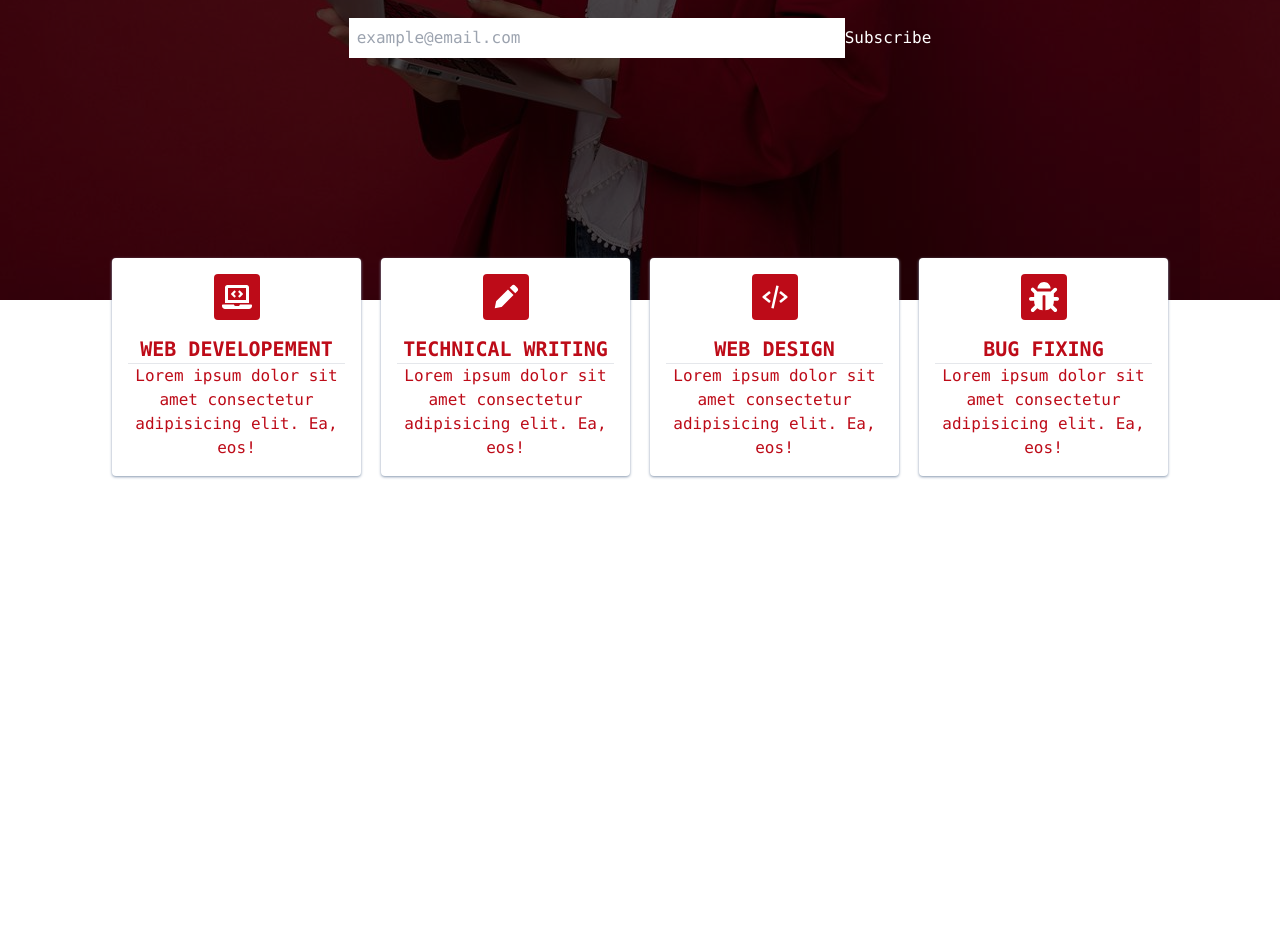
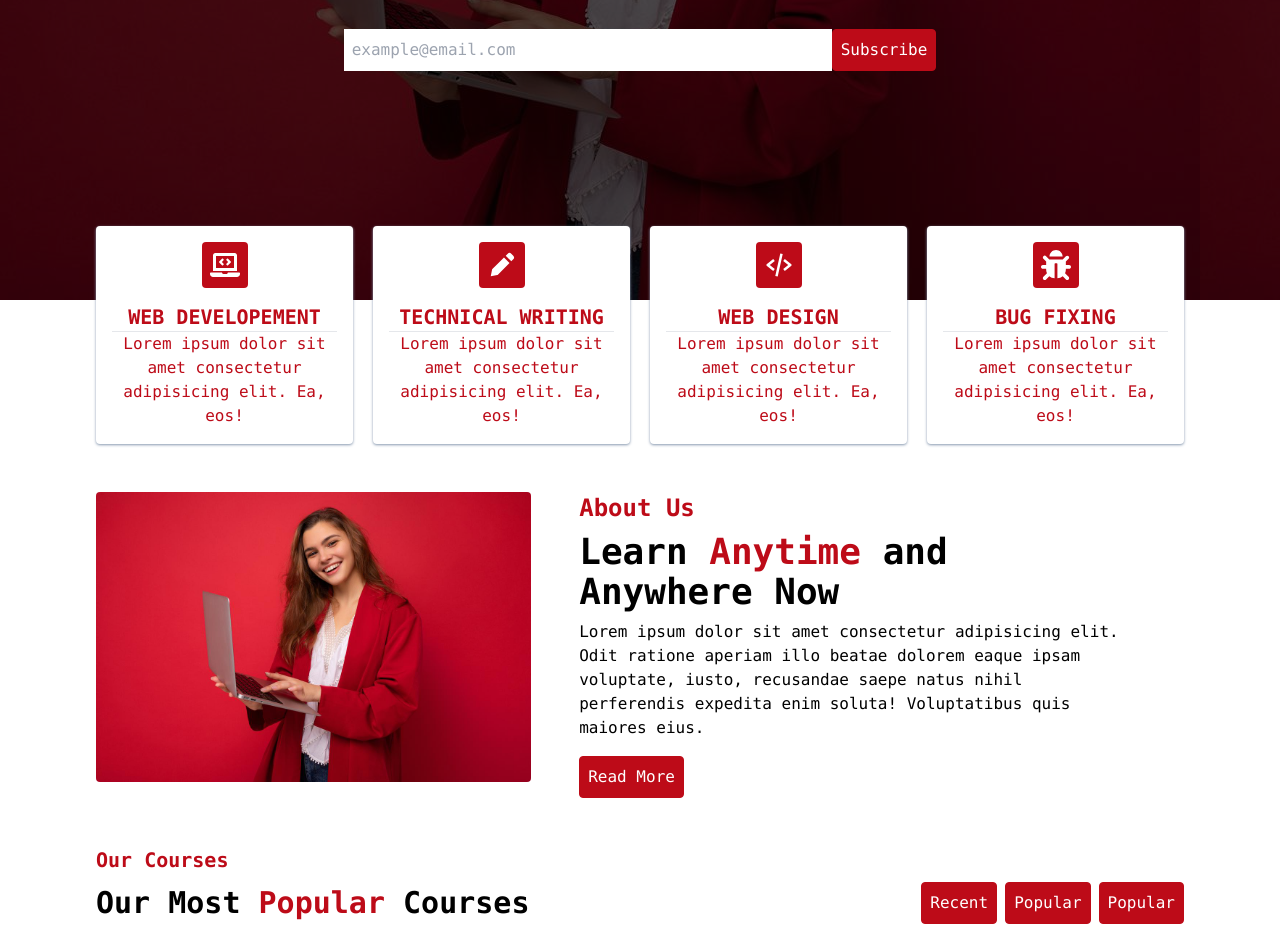
Before and after one commit to doiayokanmi/HiQ, a Next.js app: page / in a window 1280 px wide. Shown: the part 500-1452 px from the top of the page. Before the commit the page ends 992 px from the top, so only its background shows below. Built offline with nearby package versions, Linux system fonts and the light colour scheme.

Commit message:
Positioning set and bttom -48 set

```diff
--- /dev/null
+++ b/components/Courses.jsx
@@ -0,0 +1,27 @@
+import React from "react";
+
+const Courses = () => {
+  return (
+    <>
+      <section className="px-24 pb-5">
+        <h1 className="text-primary text-xl font-bold">Our Courses</h1>
+
+        <div className="flex justify-between items-center py-2">
+          <div>
+            <h1 className="text-3xl font-bold">
+              Our Most <span className="text-primary">Popular</span> Courses{" "}
+            </h1>
+          </div>
+          <div className="flex gap-2">
+            <button className="sign">Recent</button>
+            <button className="sign">Popular</button>
+            <button className="sign">Popular</button>
+
+          </div>
+        </div>
+      </section>
+    </>
+  );
+};
+
+export default Courses;
--- a/components/Hero.jsx
+++ b/components/Hero.jsx
@@ -15,7 +15,7 @@ const Hero = () => {
           id="innerHero"
           className=""
         >
-          <h1 className="text-7xl">HiQ Technology</h1>
+          <h1 className="text-8xl uppercase">HiQ Technology</h1>
           <p className="text-xl">
             Lorem ipsum dolor sit amet consectetur adipisicing elit. Velit ab
             commodi doloremque rem iure veniam aliquam consequuntur reiciendis,
@@ -23,16 +23,16 @@ const Hero = () => {
             error dolorum laboriosam! Tempora?
           </p>
 
-          <div className="w-full">
+          <div className="w-full flex justify-center p-2">
             <input type="text" className="w-3/6 p-2 border-0 focus:border-0" placeholder="example@email.com" />
 
-            <button>Subscribe</button>
+            <button className="sign">Subscribe</button>
           </div>
 
-        <Services />
         </div>
 
       </div>
+        <Services />
     </>
   );
 };
--- /dev/null
+++ b/components/Learn.jsx
@@ -0,0 +1,23 @@
+import Image from 'next/image'
+import React from 'react'
+
+const Learn = () => {
+  return (
+    <>
+        <section className="mt-36 px-24 py-12 flex justify-between">
+            <div className="basis-2/5 rounded">
+                <Image src={'/bg.jpg'} width={500} height={520} alt='Iamge' className='rounded'/>
+            </div>
+            <div className="basis-3/5 px-12">
+                <h1 className='text-primary text-2xl font-bold'>About Us</h1>
+                <h1 className='text-4xl font-bold py-2 pe-32'>Learn <span className='text-primary'>Anytime</span> and Anywhere Now</h1>
+                <p className='mb-4'>Lorem ipsum dolor sit amet consectetur adipisicing elit. Odit ratione aperiam illo beatae dolorem eaque ipsam voluptate, iusto, recusandae saepe natus nihil perferendis expedita enim soluta! Voluptatibus quis maiores eius.</p>
+
+                <button className='sign'>Read More</button>
+            </div>
+        </section>
+    </>
+  )
+}
+
+export default Learn
--- a/components/Services.jsx
+++ b/components/Services.jsx
@@ -33,8 +33,8 @@ const Services = () => {
   ];
   return (
     <>
-      <div className="w-full bg-transparent absolute px-24 rounded -bottom-48">
-        <div className="flex justify-between p-4 gap-5">
+      <div className="w-full bg-transparent absolute px-24 rounded -bottom-36">
+        <div className="flex justify-between gap-5">
           {serviceList.map((item, index) => (
             <div key={index} className="serviceList">
             <p className="bg-primary inline-block p-2 rounded mb-2">{item.icon}</p>
--- a/src/app/globals.css
+++ b/src/app/globals.css
@@ -23,7 +23,7 @@ nav .links a {
 }
 
 .sign {
-  @apply bg-primary p-2 rounded-sm text-white border-2 border-primary hover:bg-white hover:rounded-sm hover:text-primary
+  @apply bg-primary p-2 rounded text-white border border-primary hover:bg-white hover:text-primary
 }
 
 #hero {
--- a/src/app/page.js
+++ b/src/app/page.js
@@ -1,10 +1,13 @@
+import Courses from '../../components/Courses'
 import Hero from '../../components/Hero'
-import Services from '../../components/Services'
+import Learn from '../../components/Learn'
 
 export default function Home() {
   return (
     <>
       <Hero />
+      <Learn />
+      <Courses />
     </>
   )
 }
```
